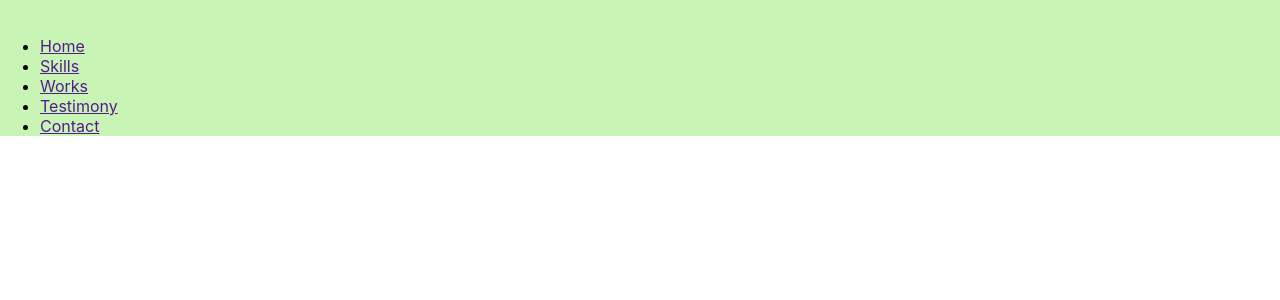
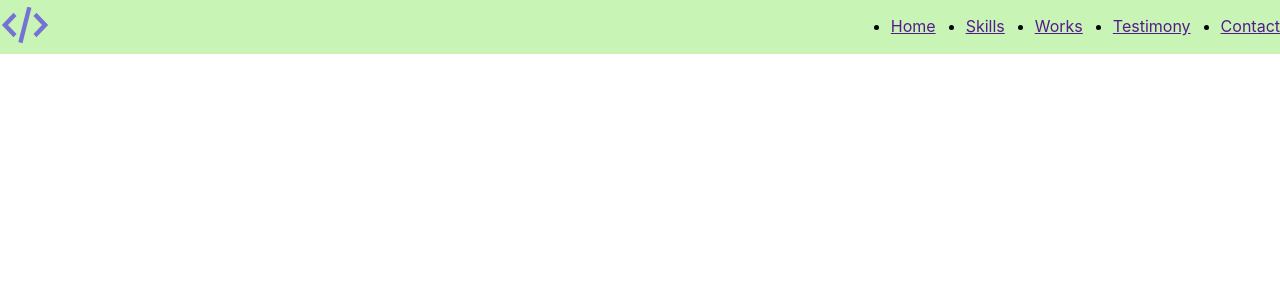
Before and after one commit to pobaranchuk/portfolio-start-project-main, a React app: page / in a window 1280 px wide. Shown: the top 300 px of the page. Built offline with nearby package versions, Linux system fonts and the light colour scheme.

Commit message:
Next commit

```diff
--- /dev/null
+++ b/src/components/icon/Icon.tsx
@@ -0,0 +1,18 @@
+import React from 'react';
+import iconsSprite from '../../assets/images/icons-sprite.svg'
+
+type IconPropsType = {
+    iconId: string
+    width?: string
+    height?: string
+    viewBox?: string
+}
+
+export const Icon = (props: IconPropsType) => {
+    return (
+        <svg width={props.width || "50"} height={props.height || "50"} viewBox= {props.viewBox || "0 0 50 50"} fill="none"
+             xmlns="http://www.w3.org/2000/svg">
+            <use xlinkHref={`${iconsSprite}#${props.iconId}`}/>
+        </svg>
+    );
+};
--- a/src/components/logo/Logo.tsx
+++ b/src/components/logo/Logo.tsx
@@ -1,9 +1,10 @@
 import React from 'react';
+import {Icon} from "../icon/Icon";
 
 export const Logo = () => {
     return (
         <a href="">
-            <img src="" alt=""/>
+            <Icon iconId = {'codeSvg'} />
         </a>
     );
 };
--- a/src/components/menu/Menu.tsx
+++ b/src/components/menu/Menu.tsx
@@ -3,7 +3,7 @@ import styled from "styled-components";
 
 export const Menu = () => {
     return (
-        <nav>
+        <StyledMenu>
             <ul>
                 <li>
                     <a href="">Home</a>
@@ -21,10 +21,14 @@ export const Menu = () => {
                     <a href="">Contact</a>
                 </li>
             </ul>
-        </nav>
+        </StyledMenu>
     );
 };
 
 const StyledMenu = styled.nav`
+  ul {
+    display: flex;
+    gap: 30px;
+  }
 
 `
--- a/src/layout/header/Header.tsx
+++ b/src/layout/header/Header.tsx
@@ -14,5 +14,7 @@ export const Header = () => {
 
 const StyledHeader = styled.header `
   background-color: #c8f5b6;
+  display: flex;
+  justify-content: space-between;
 
 `
```
Also changed, not shown: src/assets/images/icons-sprite.svg.
